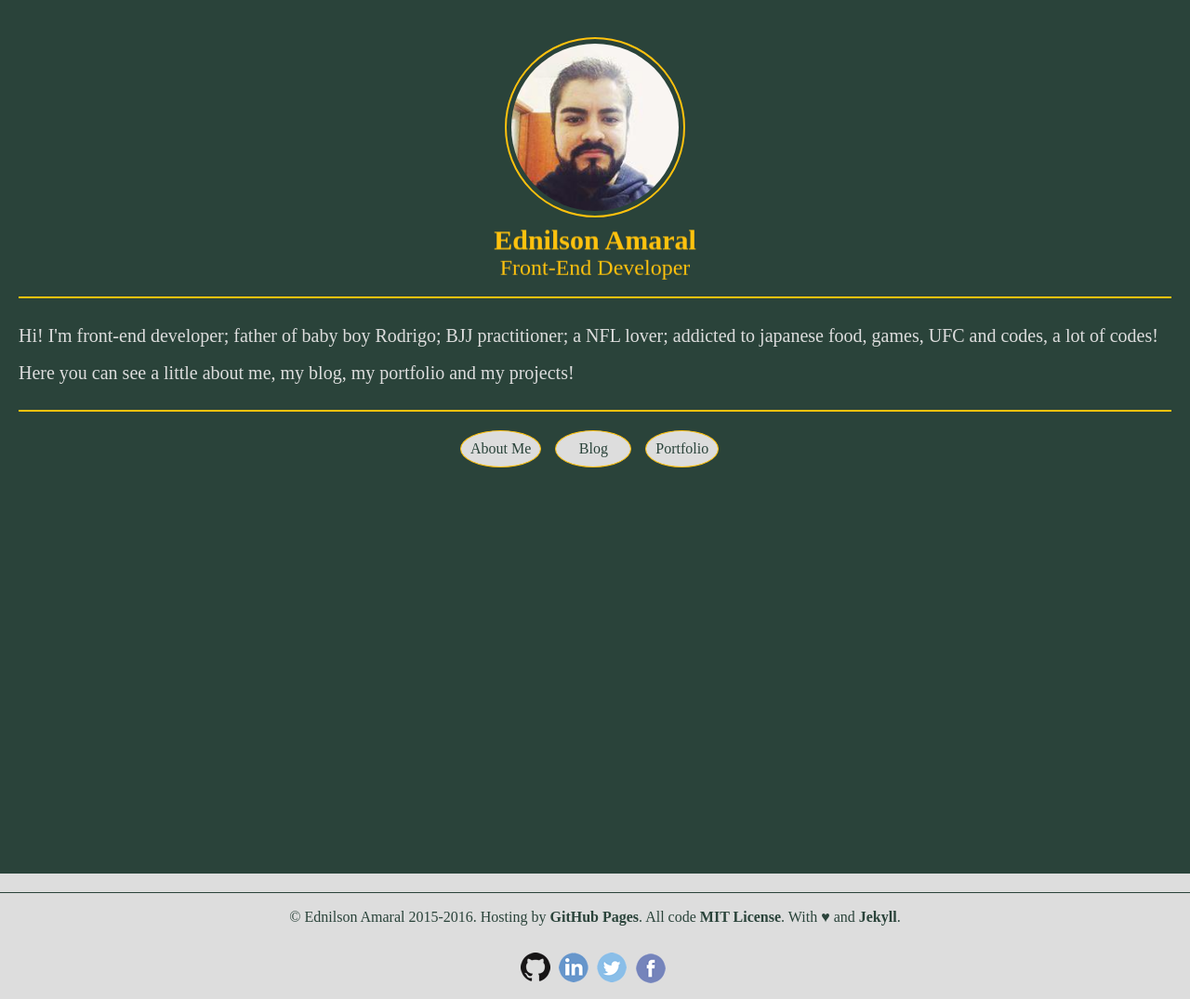
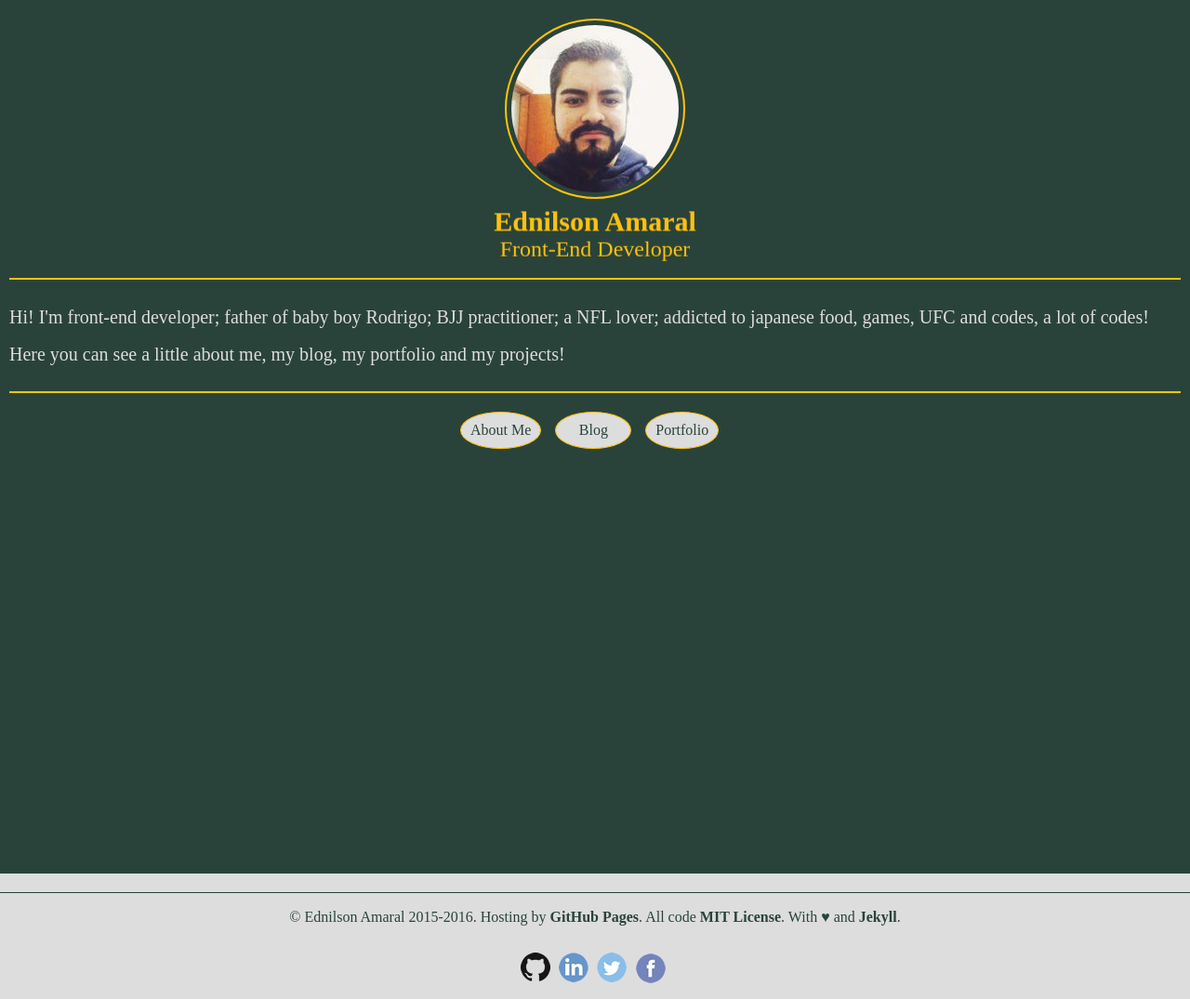
Before and after one commit to ednilsonamaral/ednilsonamaral.github.io, a Jekyll site: the page built from index.html, in a window 1280 px wide. Shown: the whole page at 93% size. Built offline with Jekyll 4.4.1, drawn with Linux system fonts in a browser that asks for light colours; some web fonts are replaced; the list of posts is cut into pages by our own code.

Commit message:
Home iniciada

```diff
--- a/index.html
+++ b/index.html
@@ -2,7 +2,6 @@
 layout: home
 ---
 
-<main class="home">
 <header class="header">
     <img class="image" src="assets/img/ednilson.jpg" alt="Foto do Autor do Blog, Ednilon Amaral">
 
@@ -23,4 +22,3 @@ layout: home
         <li><a href="/blog">Portfolio</a></li>
     </ul>
 </nav><!-- fim do /.menu-home -->
-</main>
```
Lines whose indentation alone changed are shown as unchanged.
